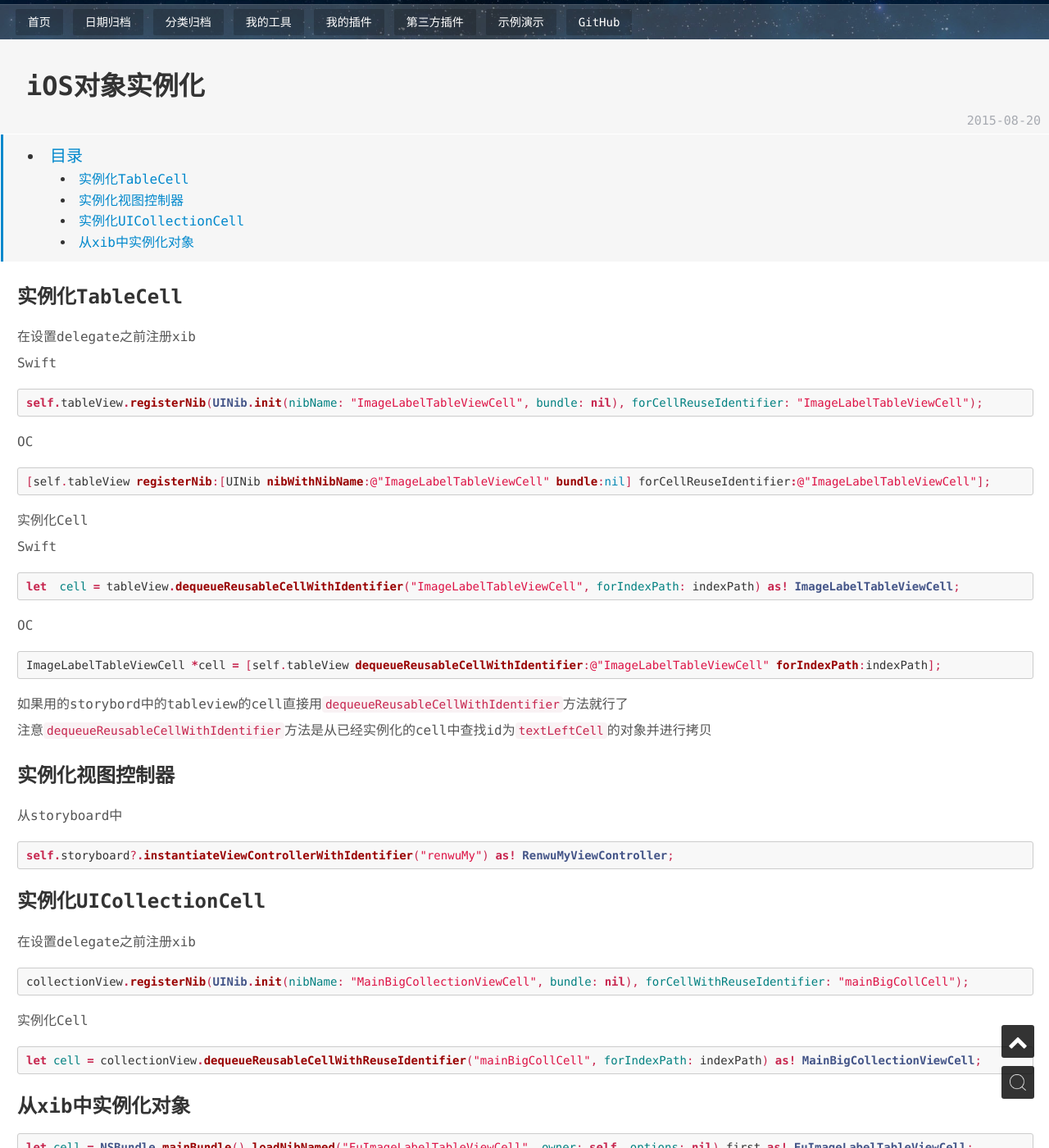
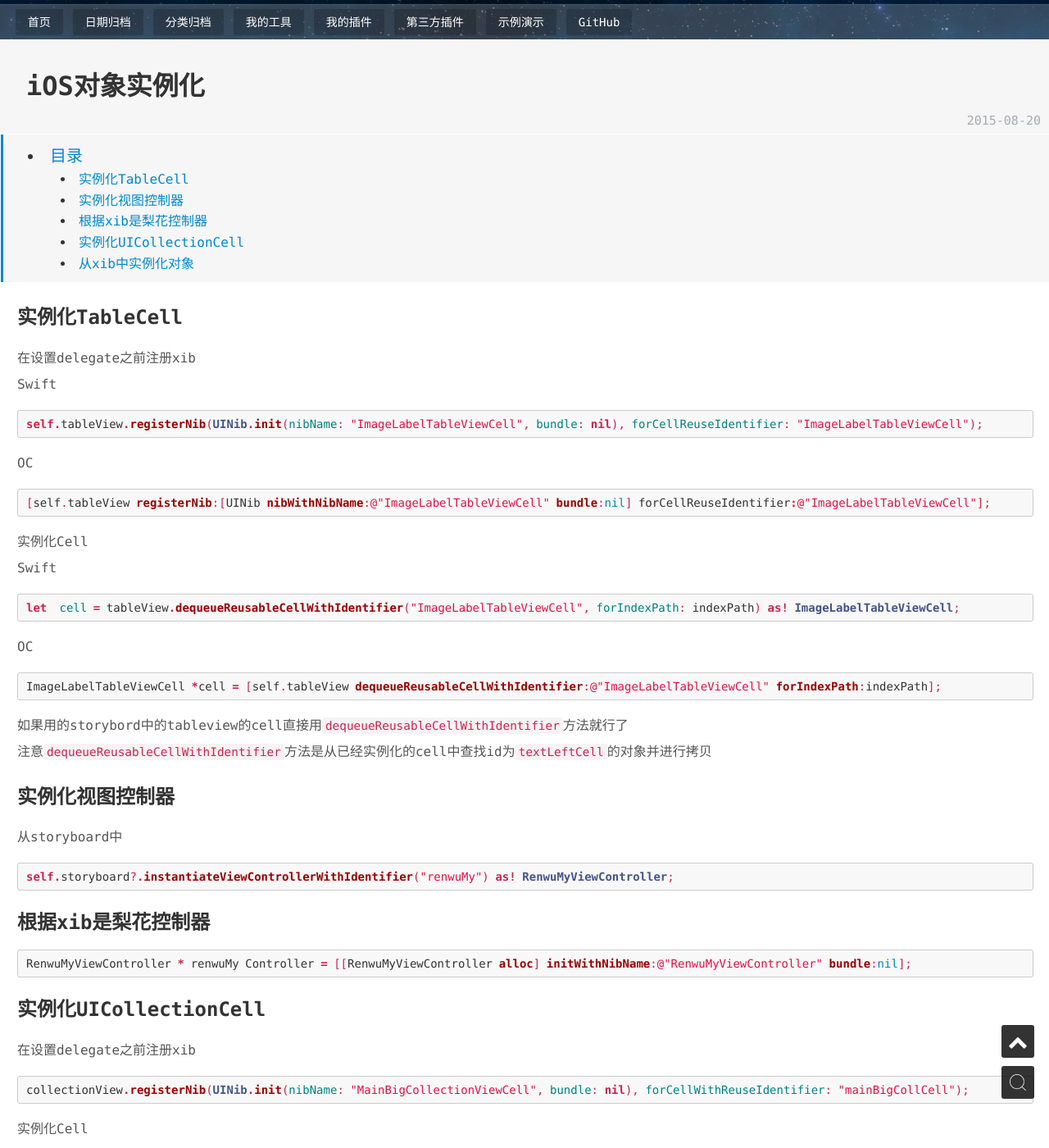
Before and after one commit to psvmc/myblog_jekyll, a Jekyll site: the page built from _posts/2015-08-20-ios-instance.md, in a window 1280 px wide and 1400 px high, scrolled down 212 px. Shown: the whole window at 82% size. Built offline with Jekyll 4.4.1, drawn with Linux system fonts in a browser that asks for light colours; nearby versions of some CDN libraries.

Commit message:
文章更新

````diff
--- a/_posts/2015-08-20-ios-instance.md
+++ b/_posts/2015-08-20-ios-instance.md
@@ -48,6 +48,12 @@ ImageLabelTableViewCell *cell = [self.tableView dequeueReusableCellWithIdentifie
 self.storyboard?.instantiateViewControllerWithIdentifier("renwuMy") as! RenwuMyViewController;
 ```
 
+### 根据xib是梨花控制器
+
+```objc
+RenwuMyViewController * renwuMy Controller = [[RenwuMyViewController alloc] initWithNibName:@"RenwuMyViewController" bundle:nil];
+```
+
 ### 实例化UICollectionCell
 
 在设置delegate之前注册xib
````
